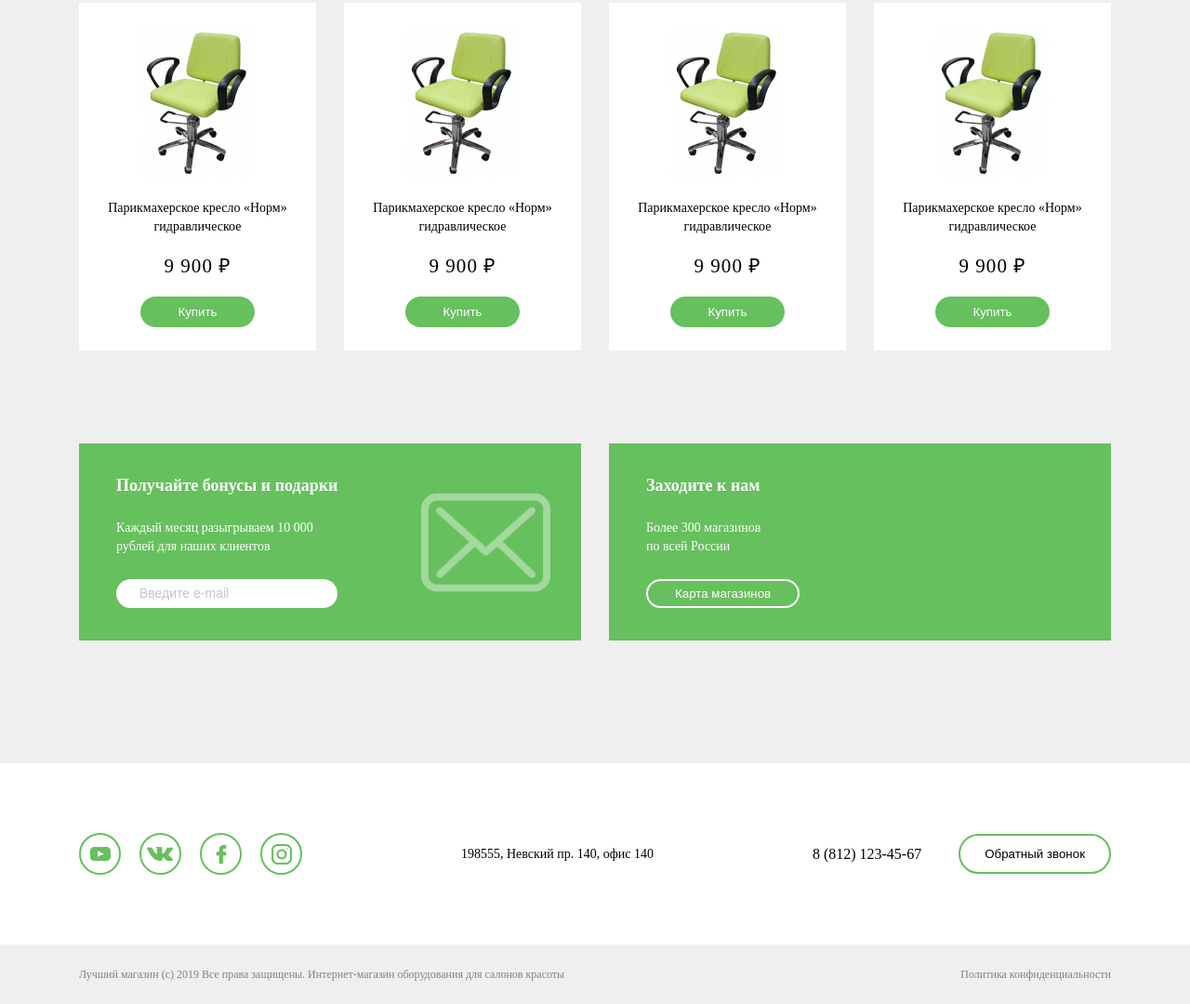
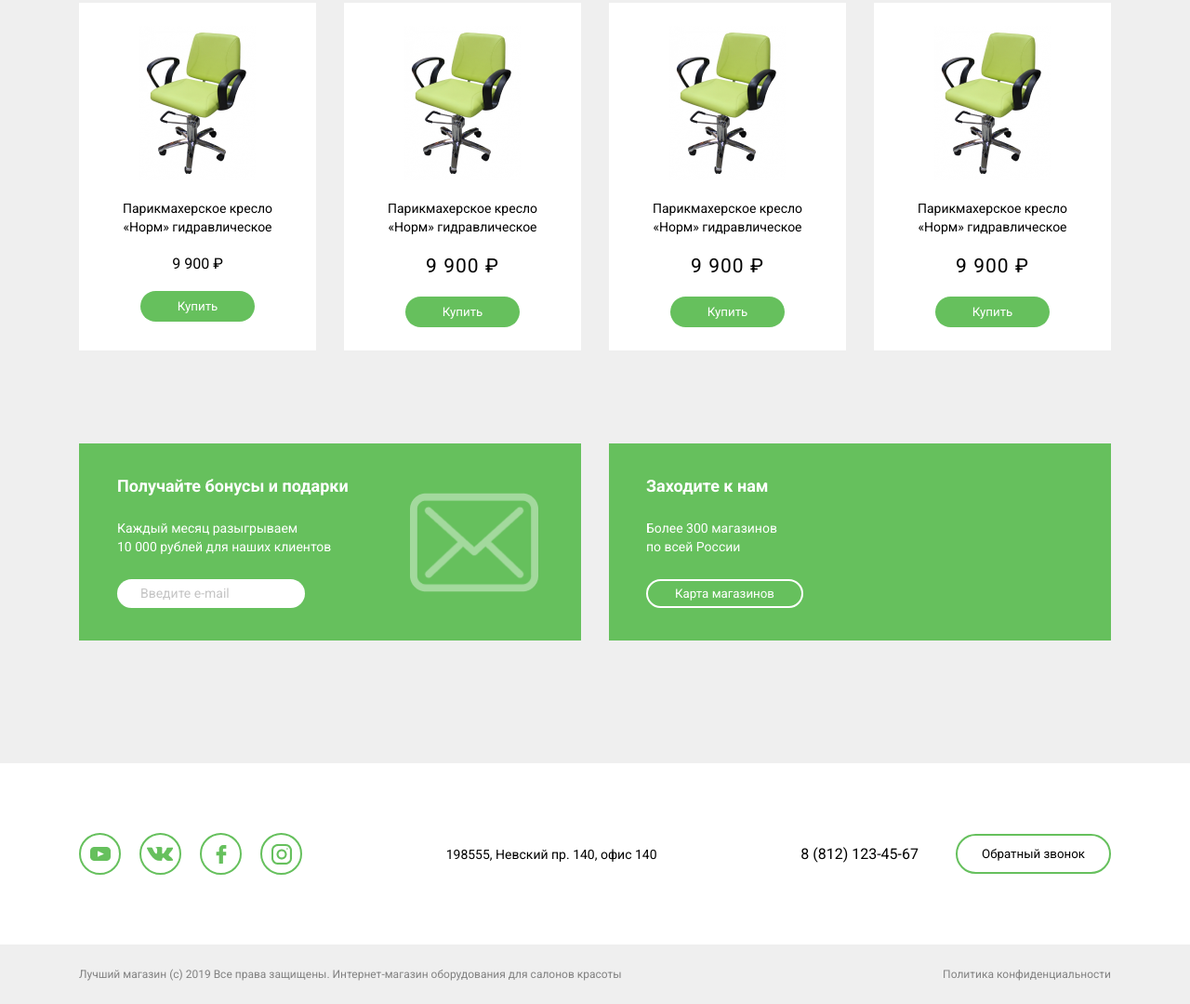
Before and after one commit to igorek888rane/layout-beauty, a website built with webpack: page public/index.html in a window 1280 px wide. Shown: the part 1009-2089 px from the top of the page at 93% size. Built offline with nearby package versions, Linux system fonts and the light colour scheme; files whose address does not match are found by name.

Commit message:
refactor

```diff
--- a/public/index.html
+++ b/public/index.html
@@ -2,8 +2,12 @@
 <html lang="en">
 <head>
     <meta charset="UTF-8">
+    <meta name='viewport' content='width=device-width, initial-scale=1.0'/>
     <title>BEAUTY</title>
     <link rel="stylesheet" href="styles.css">
+    <link rel="preconnect" href="https://fonts.googleapis.com">
+    <link rel="preconnect" href="https://fonts.gstatic.com" crossorigin>
+    <link href="https://fonts.googleapis.com/css2?family=Roboto:wght@400;700&display=swap" rel="stylesheet">
 </head>
 <body>
 <header>
@@ -16,15 +20,14 @@
     </div>
     <div class="header_info content">
         <div class="header_logo">
-            <img src="./assets/images/logo.png"/>
+            <img src="./assets/header/logo.png" alt="Лого"/>
             <span>BEAUTY</span>
         </div>
-        <div class="contact">
+        <div class="header_contact contact">
             <span class="phone">8 (812) 123-45-67</span>
             <button class="btn">Обратный звонок</button>
         </div>
     </div>
-
 </header>
 <main>
     <nav class="main_navigation content">
@@ -35,7 +38,7 @@
         <a href="#">Массаж</a>
         <a href="#">Мебель</a>
     </nav>
-    <section style="background: url(./assets/images/Frame2.png) 0/100vw 604px no-repeat " class="promotion ">
+    <section style="background: url(./assets/promotion/Frame2.png) 0/100vw 604px no-repeat " class="promotion ">
         <div class="promotion_content  content ">
             <h1 class='promotion_name'>Cупер кресло</h1>
             <p class='promotion_text'>Текст акции всегда отражает суть, а не просто
@@ -44,50 +47,54 @@
         </div>
     </section>
     <section class="special_offers">
-      <div class="special_offers_content content">
-          <div class="special_offers_header">
+        <div class="special_offers__content content">
+            <div class="special_offers__header">
                 <h2>Специальное предложение</h2>
-              <img src="./assets/images/Vector.png" alt="">
+                <img src="./assets/special_offers/Vector.png" alt="">
             </div>
-          <div class="special_offers_items">
-        <div class="special_offers_item">
-            <img class="special_offers_item_img" src="./assets/images/Rectangle.png" alt="">
-            <p class="special_offers_item_text">Парикмахерское кресло «Норм» гидравлическое</p>
-            <span class="special_offers_item_price">9 900 ₽ </span>
-            <button class="special_offers_item_btn">Купить</button>
+            <div class="special_offers__items">
+                <div class="special_offers__item">
+                    <img class="special_offers__img" src="./assets/special_offers/Rectangle.png" alt="">
+                    <p class="special_offers__text">Парикмахерское кресло «Норм» гидравлическое</p>
+                    <span class="special_offers_m_price">9 900 ₽ </span>
+                    <button class="special_offers__btn">Купить</button>
                 </div>
-              <div class="special_offers_item">
-                  <img class="special_offers_item_img" src="./assets/images/Rectangle.png" alt="">
-                  <p class="special_offers_item_text">Парикмахерское кресло «Норм» гидравлическое</p>
-                  <span class="special_offers_item_price">9 900 ₽ </span>
-                  <button class="special_offers_item_btn">Купить</button>
+                <div class="special_offers__item">
+                    <img class="special_offers_img" src="./assets/special_offers/Rectangle.png" alt="">
+                    <p class="special_offers__text">Парикмахерское кресло «Норм» гидравлическое</p>
+                    <span class="special_offers__price">9 900 ₽ </span>
+                    <button class="special_offers__btn">Купить</button>
                 </div>
-              <div class="special_offers_item">
-                  <img class="special_offers_item_img" src="./assets/images/Rectangle.png" alt="">
-                  <p class="special_offers_item_text">Парикмахерское кресло «Норм» гидравлическое</p>
-                  <span class="special_offers_item_price">9 900 ₽ </span>
-                  <button class="special_offers_item_btn">Купить</button>
+                <div class="special_offers__item">
+                    <img class="special_offers__img" src="./assets/special_offers/Rectangle.png" alt="">
+                    <p class="special_offers__text">Парикмахерское кресло «Норм» гидравлическое</p>
+                    <span class="special_offers__price">9 900 ₽ </span>
+                    <button class="special_offers__btn">Купить</button>
                 </div>
-              <div class="special_offers_item">
-                  <img class="special_offers_item_img" src="./assets/images/Rectangle.png" alt="">
-                  <p class="special_offers_item_text">Парикмахерское кресло «Норм» гидравлическое</p>
-                  <span class="special_offers_item_price">9 900 ₽ </span>
-                  <button class="special_offers_item_btn">Купить</button>
+                <div class="special_offers__item">
+                    <img class="special_offers__img" src="./assets/special_offers/Rectangle.png" alt="">
+                    <p class="special_offers__text">Парикмахерское кресло «Норм» гидравлическое</p>
+                    <span class="special_offers__price">9 900 ₽ </span>
+                    <button class="special_offers__btn">Купить</button>
                 </div>
             </div>
-          <div class="special_offers_info">
-              <div class="special_offers_info_item">
-                  <h3 class="special_offers_info_item_header">Получайте бонусы и подарки</h3>
-                  <p class="special_offers_info_item_text">Каждый месяц разыгрываем
+            <div class="special_offers__info">
+                <div class="special_offers__block">
+                  <div class="special_offers__left_item">
+                      <h3 class="special_offers__header">Получайте бонусы и подарки</h3>
+                      <p class="special_offers__text">Каждый месяц разыгрываем </br>
                           10 000 рублей для наших клиентов</p>
-                  <input class="special_offers_info_item_input" placeholder="Введите e-mail"/>
-                  <img  class="special_offers_info_item_img" src="./assets/images/Group.png" alt="">
+                      <input class="special_offers__input" placeholder="Введите e-mail"/>
                   </div>
-              <div class="special_offers_info_item">
-                  <h3 class="special_offers_info_item_header">Заходите к нам</h3>
-                  <p class="special_offers_info_item_text number_of_shop">Более 300 магазинов
+                    <img class="special_offers__img" src="./assets/special_offers/Group.png" alt="">
+                </div>
+                <div class="special_offers__block two">
+                   <div class="special_offers__left_item">
+                       <h3 class="special_offers__header">Заходите к нам</h3>
+                       <p class="special_offers__text number_of_shop">Более 300 магазинов
                            по всей России</p>
-                  <button class="special_offers_info_item_btn">Карта магазинов</button>
+                       <button class="special_offers__btn">Карта магазинов</button>
+                   </div>
                 </div>
             </div>
         </div>
@@ -97,21 +104,21 @@
 <footer>
     <div class="footer_content content">
         <div class="footer_contact">
-            <div class="footer_contact_social_network">
-                <div class="footer_contact_social_network_item">
-                    <img src="./assets/images/youtube.png" alt="">
+            <div class="footer__social_network">
+                <div class="footer__item">
+                    <img src="./assets/footer/youtube.png" alt="">
                 </div>
-                <div class="footer_contact_social_network_item">
-                    <img src="./assets/images/vk.png" alt="">
+                <div class="footer__item">
+                    <img src="./assets/footer/vk.png" alt="">
                 </div>
-                <div class="footer_contact_social_network_item">
-                    <img src="./assets/images/facebook.png" alt="">
+                <div class="footer__item">
+                    <img src="./assets/footer/facebook.png" alt="">
                 </div>
-                <div class="footer_contact_social_network_item">
-                    <img src="./assets/images/instagram.png" alt="">
+                <div class="footer__item">
+                    <img src="./assets/footer/instagram.png" alt="">
                 </div>
             </div>
-            <div class="footer_contact_address">198555, Невский пр. 140, офис 140</div>
+            <div class="footer__address">198555, Невский пр. 140, офис 140</div>
             <div class="footer_contact contact">
                 <span class="phone">8 (812) 123-45-67</span>
                 <button class="btn">Обратный звонок</button>
@@ -125,6 +132,6 @@
         </div>
     </div>
 </footer>
-<script src ='./bandle.js'></script>
+<script src='./bandle.js'></script>
 </body>
 </html>
--- a/src/styles/cleanup.scss
+++ b/src/styles/cleanup.scss
@@ -1,6 +1,60 @@
-*{
+* {
   margin: 0;
   padding: 0;
   border: 0;
+}
+
+*, *:before, *:after {
+  -moz-box-sizing: border-box;
+  -webkit-box-sizing: border-box;
   box-sizing: border-box;
 }
+
+:focus, :active {
+  outline: none;
+}
+
+a:focus, a:active {
+  outline: none;
+}
+
+nav, footer, header, aside {
+  display: block
+}
+
+html, body {
+  height: 100%;
+  width: 100%;
+  -ms-text-size-adjust: 100%;
+  -moz-text-size-adjust: 100%;
+  -webkit-text-size-adjust: 100%;
+}
+
+input, button, textarea {
+  font-family: inherit;
+}
+
+input::-ms-clear {
+  display: none
+}
+
+button::-moz-focus-inner {
+  padding: 0;
+  border: 0
+}
+
+a, a:visited {
+  text-decoration: none;
+}
+
+a:hover {
+  text-decoration: none;
+}
+
+ul li {
+  list-style: none
+}
+
+img {
+  vertical-align: top;
+}
--- a/src/styles/footer/footer.scss
+++ b/src/styles/footer/footer.scss
@@ -6,10 +6,10 @@
     align-items: center;
     justify-content: space-between;
     padding: 38px 0;
-    .footer_contact_social_network {
+    .footer__social_network {
       display: flex;
       grid-gap: 20px;
-      .footer_contact_social_network_item{
+      .footer__item{
         display: flex;
         justify-content: center;
         align-items: center;
@@ -20,7 +20,7 @@
         border-radius: 50%;
       }
   }
-    .footer_contact_address{
+    .footer__address{
       font-weight: 400;
       font-size: 14px;
       line-height: 16px;
--- a/src/styles/header/header.scss
+++ b/src/styles/header/header.scss
@@ -13,7 +13,6 @@ header{
       font-weight: 400;
       font-size: 14px;
       line-height: 16px;
-      text-decoration: none;
       color: #333333;
     }
   }
@@ -39,3 +38,7 @@ header{
   }
 
 }
+
+//@media max-width: {
+//
+//}
--- a/src/styles/main.scss
+++ b/src/styles/main.scss
@@ -1,3 +1,6 @@
+body{
+  font-family: 'Roboto', sans-serif;
+}
 .content{
   margin: 0 auto;
   max-width: 1110px;
--- a/src/styles/navigation/navigation.scss
+++ b/src/styles/navigation/navigation.scss
@@ -8,7 +8,6 @@
     font-weight: 400;
     font-size: 16px;
     line-height: 19px;
-    text-decoration: none;
     color: #000000;
   }
 }
--- a/src/styles/special-offers/special-offers.scss
+++ b/src/styles/special-offers/special-offers.scss
@@ -3,19 +3,19 @@
 .special_offers{
   background-color:#EFEFEF;
   padding-bottom: 132px;
-  .special_offers_content{
+  .special_offers__content{
     padding-top:80px;
-    .special_offers_header{
+    .special_offers__header{
       display: flex;
       justify-content: space-between;
     }
-    .special_offers_items{
+    .special_offers__items{
       display: flex;
       flex-wrap: wrap;
       justify-content: center;
       grid-gap: 30px;
       margin-top: 16.45px;
-      .special_offers_item{
+      .special_offers__item{
         display: flex;
         flex-direction: column;
         align-items: center;
@@ -23,11 +23,11 @@
         padding: 25px 65px;
         background-color:#FFFFFF;
         max-width: 255px;
-        .special_offers_item_img{
+        .special_offers__img{
           max-width: 125px;
           height: 166px;
         }
-        .special_offers_item_price{
+        .special_offers__price{
           font-weight: 500;
           font-size: 21px;
           line-height: 25px;
@@ -35,7 +35,7 @@
           letter-spacing: 0.05em;
 
         }
-        .special_offers_item_text{
+        .special_offers__text{
           width: 195px;
           font-weight: 400;
           font-size: 14px;
@@ -43,7 +43,7 @@
           text-align: center;
 
         }
-        .special_offers_item_btn{
+        .special_offers__btn{
           background: #66C05D;
           border-radius: 30px;
           color: #FFFFFF;
@@ -51,28 +51,39 @@
         }
       }
     }
-    .special_offers_info{
+    .special_offers__info{
       display: flex;
+      flex-wrap: wrap;
+      justify-content: center;
       grid-gap: 30px;
       margin-top: 100px;
-      .special_offers_info_item{
+      .special_offers__block{
         display: flex;
-        flex-direction: column;
+        justify-content: center;
         flex-wrap: wrap;
-        justify-content: center;
-        grid-gap: 25px;
-        max-width:540px ;
+        grid-gap: 65px;
+        max-width:540px;
         width: 100%;
-        height: 212px;
         background-color: #66C05D;
         padding:35px 45px 35px 40px;
-        .special_offers_info_item_header{
+        &.two{
+         justify-content: start;
+        }
+        .special_offers__left_item{
+          display: flex;
+          flex-direction: column;
+          align-items: start;
+          justify-content: center;
+          grid-gap: 25px;
+        }
+        .special_offers__header{
+          width: 250px;
           font-weight: 700;
           font-size: 18px;
           line-height: 21px;
           color: #FFFFFF;
         }
-        .special_offers_info_item_text{
+        .special_offers__text{
           font-weight: 400;
           font-size: 14px;
           line-height: 20px;
@@ -82,7 +93,7 @@
             width: 141px;
           }
         }
-        .special_offers_info_item_input{
+        .special_offers__input{
           background: #FFFFFF;
           border-radius: 30px;
           padding: 8px 25px;
@@ -93,13 +104,12 @@
            color: #C4C4C4;
          }
         }
-        .special_offers_info_item_img{
-          margin-left: 65px;
+        .special_offers__img{
+          align-self: center;
           max-width: 140px;
-          //width: 100%;
           height: 106.54px;
         }
-        .special_offers_info_item_btn{
+        .special_offers__btn{
           background: transparent;
           border: 2px solid #FFFFFF;
           border-radius: 30px;
@@ -111,10 +121,3 @@
     }
   }
 }
-
-@media (max-width:1109px) {
-  .special_offers_info{
-    flex-direction: column;
-    align-items: center;
-  }
-}
```
Also changed, not shown: public/assets/footer/facebook.png (renamed from public/assets/images/facebook.png), public/assets/footer/instagram.png (renamed from public/assets/images/instagram.png), public/assets/footer/vk.png (renamed from public/assets/images/vk.png), public/assets/footer/youtube.png (renamed from public/assets/images/youtube.png), public/assets/header/logo.png (renamed from public/assets/images/logo.png), public/assets/promotion/Frame2.png (renamed from public/assets/images/Frame2.png), public/assets/special_offers/Group.png (renamed from public/assets/images/Group.png), public/assets/special_offers/Rectangle.png (renamed from public/assets/images/Rectangle.png), public/assets/special_offers/Vector.png (renamed from public/assets/images/Vector.png). Lines whose indentation alone changed are shown as unchanged.
